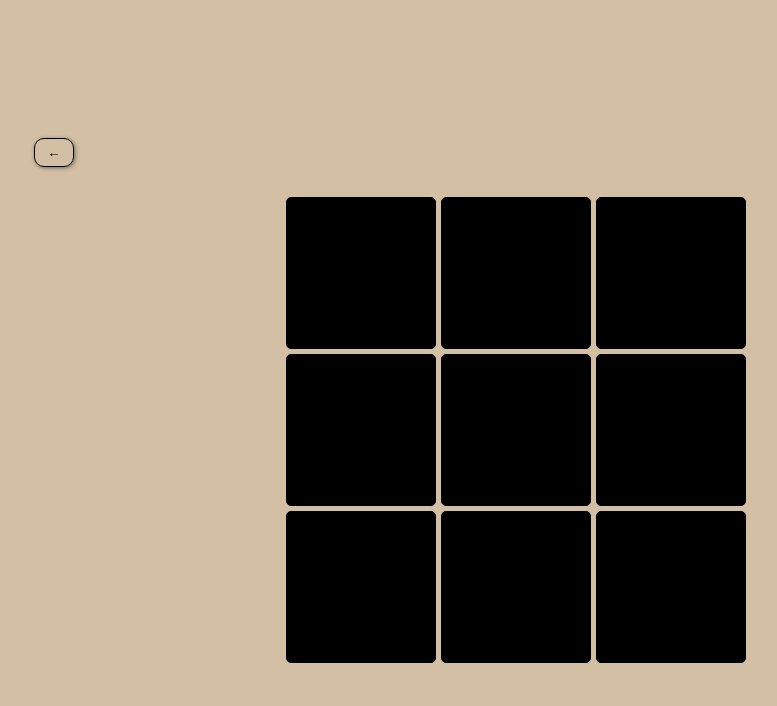
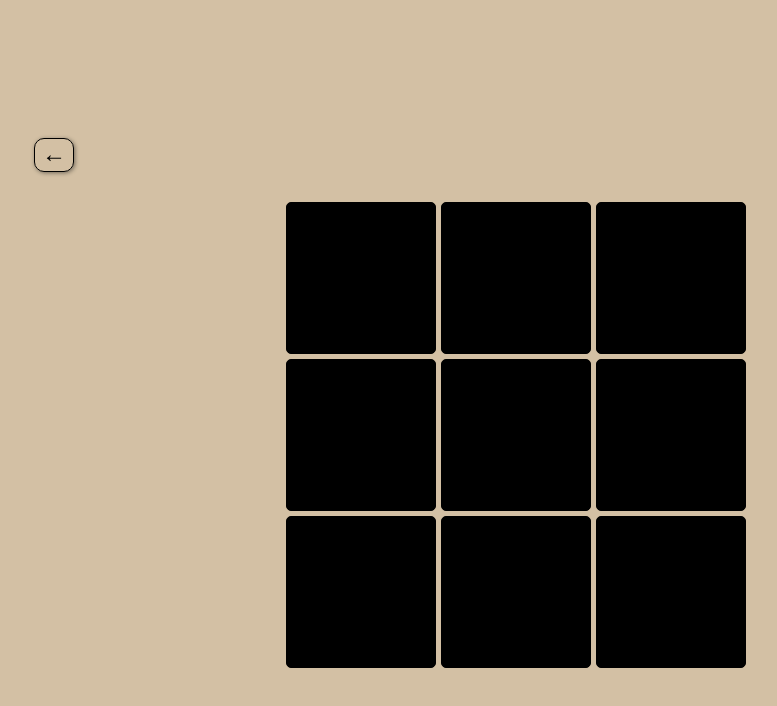
Before and after one commit to VARDHAN2K3/Tic-Tac-Toe, a plain HTML site: page index.html in a window 1280 px wide. Both pictures are taken after a click on the button "VS BOT". Shown: the whole page, without its empty margins (124-901 px from the left). Drawn offline with Linux system fonts and the light colour scheme.

Commit message:
Update tictactoe.css

```diff
--- a/tictactoe.css
+++ b/tictactoe.css
@@ -47,7 +47,7 @@ body{
 }
 .back-btn{
     width: 40px;
-    padding: 6px 10px;
+    padding-bottom: 3px;
     margin: 50px 0 30px 150px;
     border-radius: 10px;
     background-color: transparent;
@@ -55,6 +55,7 @@ body{
     cursor: pointer;
     box-shadow: 1px 1px 4px rgba(16, 16, 16, 0.495);
     transition: all 0.15s;
+    font-size: 1.5em;
 }
 .back-btn:hover{
     box-shadow: none;
```
